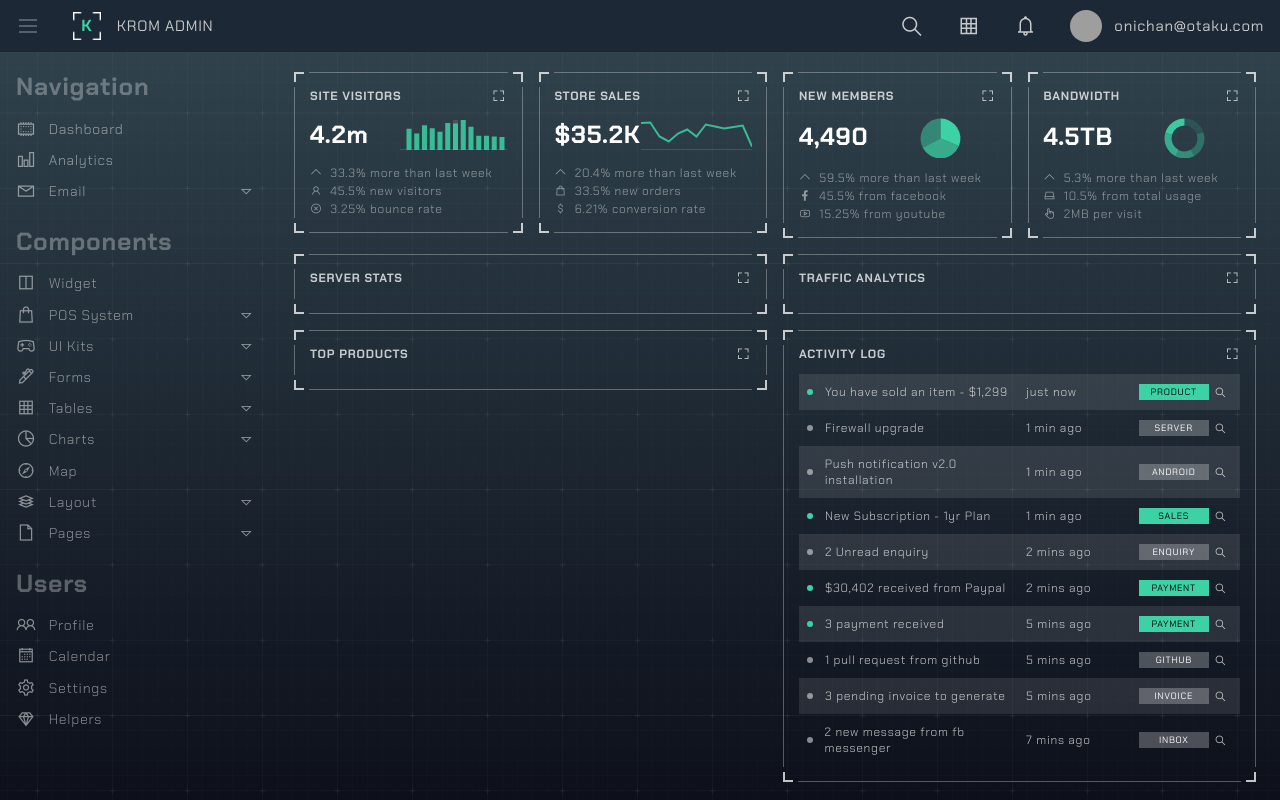
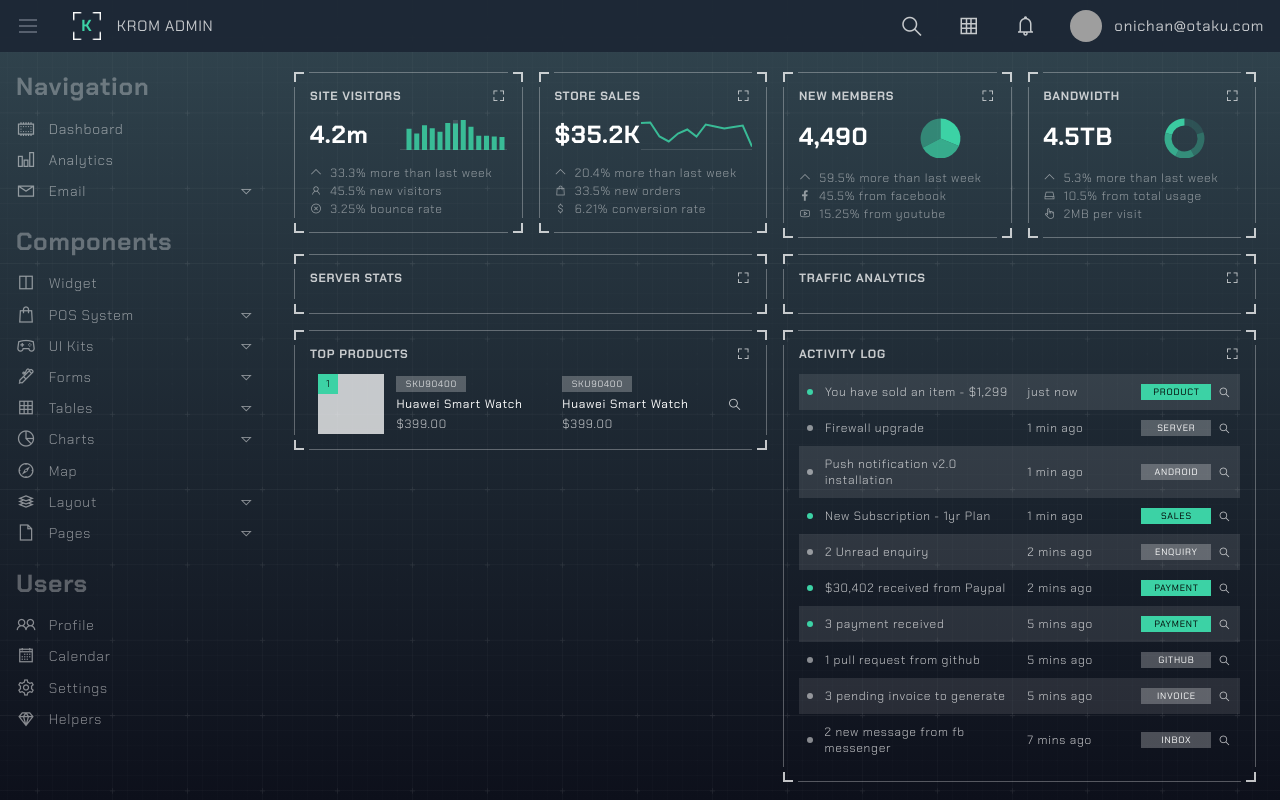
Before and after one commit to kromate/vue3-vite-tailwind-dashboard, a Vue app: page / in a window 1280 px wide. Built offline with nearby package versions, Linux system fonts and the light colour scheme; grey boxes are pictures that could not be loaded.

Commit message:
feat: update

```diff
--- a/src/components/pages/Dashboard/ThirdRow.vue
+++ b/src/components/pages/Dashboard/ThirdRow.vue
@@ -5,8 +5,34 @@
         <span class="card_title_1">TOP PRODUCTS</span>
         <i class="las la-expand" />
       </div>
+
+      <div class="flex flex-col w-full">
+        <div class="flex w-full items-center justify-between py-2.5 px-2 text-xs h-[60px]">
+          <div class="bg-[#ffffffbf] w-2/12 relative max-w-[80px] h-[60px] mr-3">
+            <span class="bg-primary h-5 w-5 center absolute top-0 left-0 text-black text-[10px]">1</span>
+          </div>
+
+          <div class="w-5/12 flex flex-col items-start justify-between gap-1">
+            <span
+              class="text-[9.18px] text-center font-medium min-w-[70px] bg-[#ffffff40] py-0.5 leading-3 px-1.5"
+            >SKU90400</span>
+            <span class="font-medium text-white">Huawei Smart Watch</span>
+            <span class="font-light">$399.00</span>
+          </div>
+
+          <div class="w-5/12 flex flex-col items-start justify-between gap-1">
+            <span
+              class="text-[9.18px] text-center font-medium min-w-[70px] bg-[#ffffff40] py-0.5 leading-3 px-1.5"
+            >SKU90400</span>
+            <span class="font-medium text-white">Huawei Smart Watch</span>
+            <span class="font-light">$399.00</span>
+          </div>
+          <i class="las la-search -rotate-90 text-sm" />
+        </div>
+      </div>
     </Card>
   </div>
+
   <div class="h-full cols-2">
     <Card>
       <div class="flex w-full items-center justify-between mb-3">
@@ -26,19 +52,17 @@
                 'rounded-full h-1.5 w-1.5 mr-3',
               ]"
             />
-            {{ item.details }}</span
-          >
+            {{ item.details }}
+          </span>
           <span class="w-3/12">{{ item.date }}</span>
           <div
             :class="[
               item.bg ? 'bg-primary text-black' : 'bg-[#ffffff40] text-white',
-              ,
+
               ' text-[9.18px] font-medium min-w-[70px] center',
             ]"
-          >
-            {{ item.type }}
-          </div>
-          <i class="las la-search -rotate-90 mr-1" />
+          >{{ item.type }}</div>
+          <i class="las la-search -rotate-90" />
         </div>
       </div>
     </Card>
```
Lines whose indentation alone changed are shown as unchanged.
